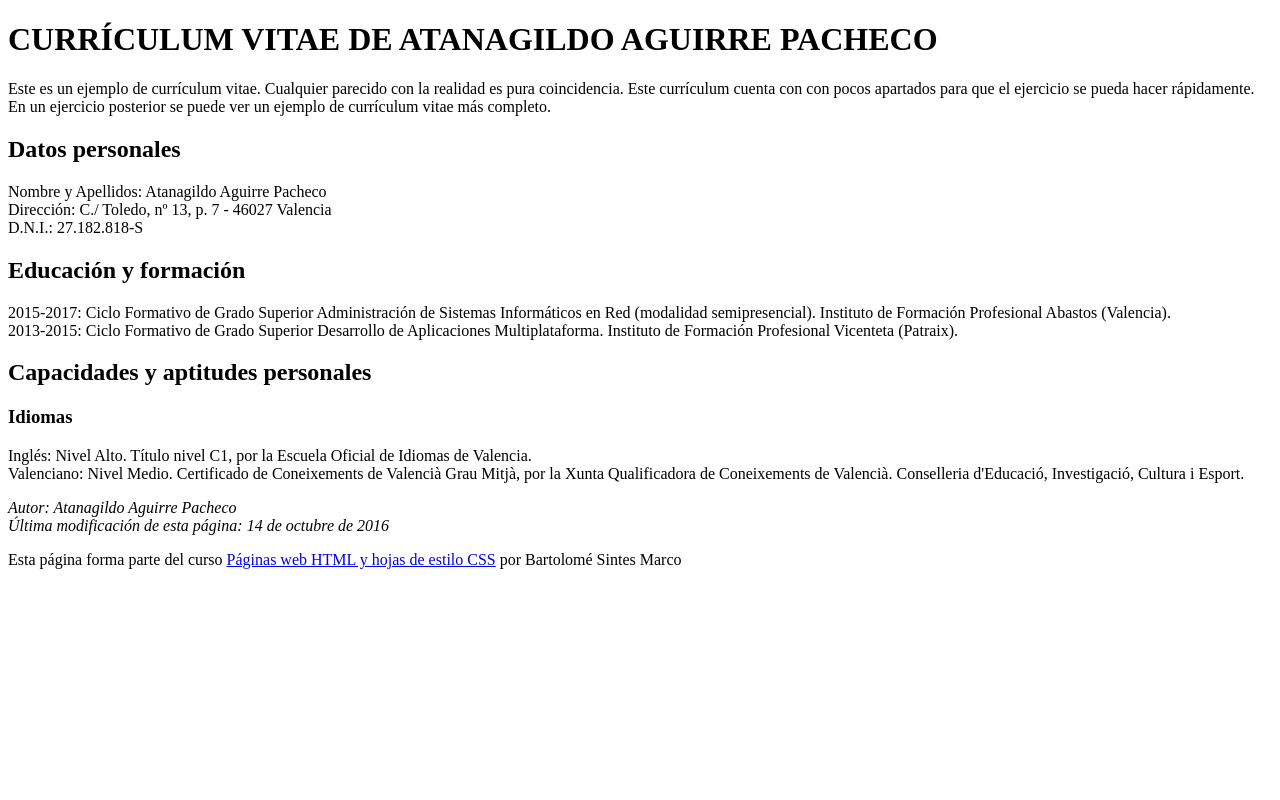
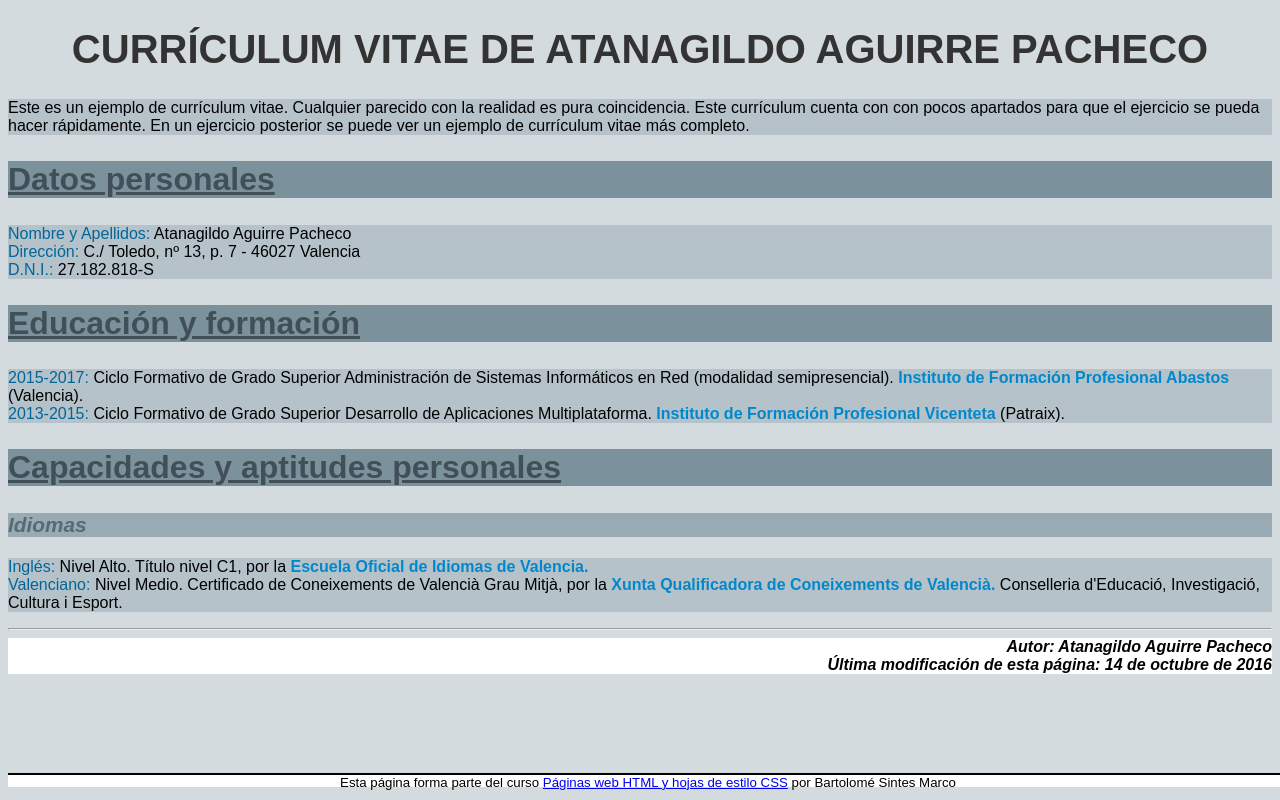
Before and after one commit to Anadoez/Curriculum-corto-, a plain HTML site: page index.html in a window 1280 px wide. Drawn offline with Linux system fonts and the light colour scheme.

Commit message:
css completo

```diff
--- a/cv_corto.css
+++ b/cv_corto.css
@@ -1 +1,54 @@
 @charset "UTF-8";
+/* *******Estilos generales***** */
+body{
+    background-color: #D3DBDE;
+    font-family: sans-serif;
+}
+h1{
+    color:#333333;
+    font-size:250%;
+    text-align: center;
+    font-weight:bold;
+}
+p{
+    background-color: #B6C2C9;
+}
+h2{
+    color:#415058;
+    background-color: #7B929D;
+    font-size:200%;
+    text-decoration: underline;
+}
+h3{
+    color:#576B75;
+    background-color:#98AAB3;
+    font-size:130%;
+    font-style:italic;
+}
+address{
+    background-color:#FFFFFF;
+    font-weight:bold;
+    text-align:right;
+}
+/* *******Clases*********** */
+.coloreado{
+    color:#006699;
+}
+.remarcado{
+    color:#0088CC;
+    font-weight:bold;
+}
+.resaltado{
+    color:#0000FF;
+}
+.anclado{
+    background-color: white;
+    border-top: 2px solid black;
+    text-align: center;
+    padding-bottom:0.25% 0 0.25%;
+    font-size:83%;
+    position:fixed;
+    bottom:0;
+    width:100%;
+    height:1.5%;
+}
--- a/index.html
+++ b/index.html
@@ -24,6 +24,7 @@
                     <span class="coloreado">Dirección:</span> C./ Toledo, nº 13, p. 7 - 46027 Valencia<br>
                     <span class="coloreado">D.N.I.:</span> 27.182.818-S<br>
             </p>
+
     </section>
     <section>
         <h2>Educación y formación</h2>
@@ -31,6 +32,7 @@
                     <span class="coloreado">2015-2017:</span> Ciclo Formativo de Grado Superior Administración de Sistemas Informáticos en Red (modalidad semipresencial). <span class="remarcado">Instituto de Formación Profesional Abastos</span> (Valencia).<br>
                     <span class="coloreado">2013-2015:</span> Ciclo Formativo de Grado Superior Desarrollo de Aplicaciones Multiplataforma. <span class="remarcado">Instituto de Formación Profesional Vicenteta</span> (Patraix).
             </p>
+
     </section>
     <section>
         <h2>Capacidades y aptitudes personales</h2>
@@ -39,13 +41,16 @@
                     <span class="coloreado">Inglés:</span> Nivel Alto. Título nivel C1, por la <span class="remarcado">Escuela Oficial de Idiomas de Valencia.</span><br>
                     <span class="coloreado">Valenciano:</span> Nivel Medio. Certificado de Coneixements de Valencià Grau Mitjà, por la <span class="remarcado">Xunta Qualificadora de Coneixements de Valencià.</span> Conselleria d'Educació, Investigació, Cultura i Esport.
             </p>
+
     </section>
     <footer>
+        <hr>
         <address>
                 Autor: Atanagildo Aguirre Pacheco<br>
                 Última modificación de esta página: 14 de octubre de 2016
         </address>
-        <p>Esta página forma parte del curso <a href="http://www.mclibre.org/consultar/htmlcss/">Páginas web HTML y hojas de estilo CSS</a> por Bartolomé Sintes Marco</p>
+
+        <p class="anclado">Esta página forma parte del curso <span class="resaltado"><a href="http://www.mclibre.org/consultar/htmlcss/">Páginas web HTML y hojas de estilo CSS</a></span> por Bartolomé Sintes Marco</p>
     </footer>
 </body>
 </html>
```
